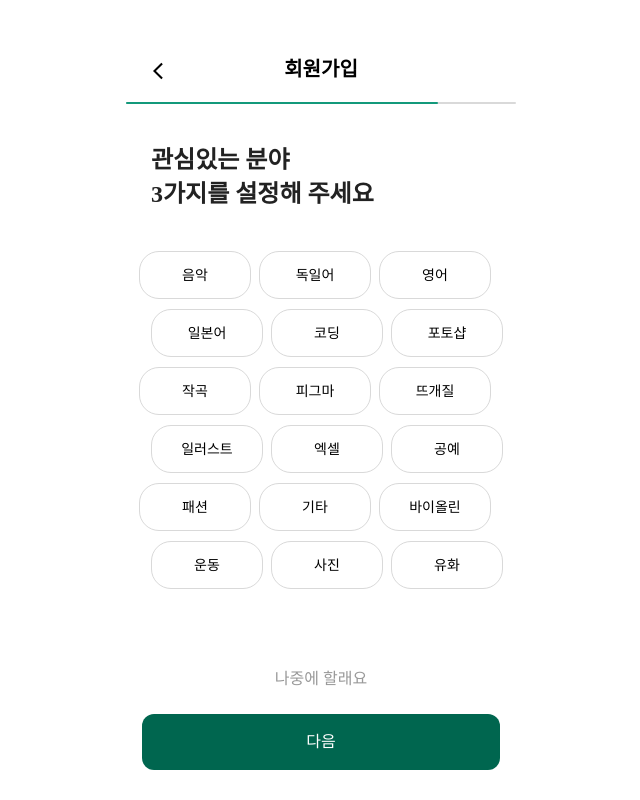
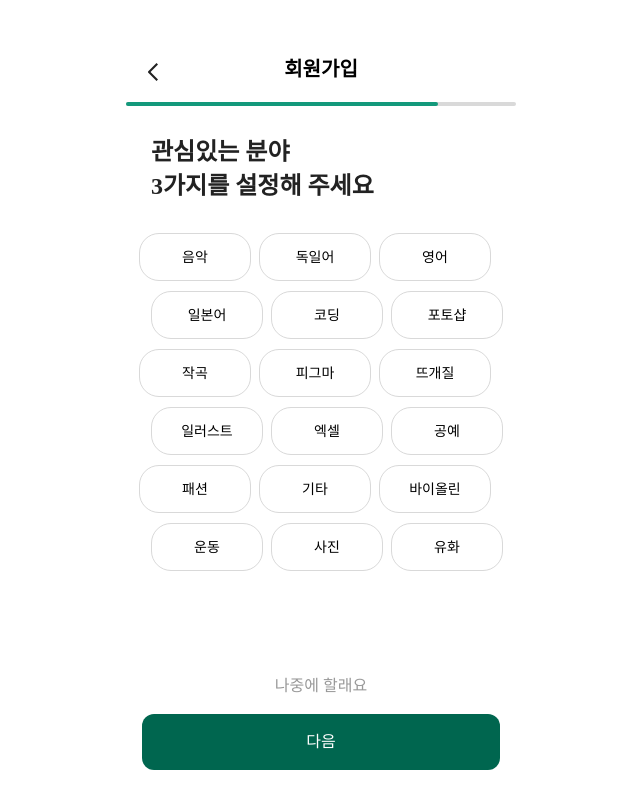
Before and after one commit to EFUB-SWS-Rudolph/Frontend, a React (Vite) app in the folder sws/: page /signup/interest in a window 1280 px wide. Shown: the whole page, without its empty margins (319-959 px from the left). Built offline with nearby package versions, Linux system fonts and the light colour scheme; a web font is replaced by a local one.

Commit message:
💄Design: edit component locations

```diff
--- a/sws/src/signUp/components/common/DropDown.jsx
+++ b/sws/src/signUp/components/common/DropDown.jsx
@@ -89,27 +89,12 @@ const OptionContainer = styled.ul`
   padding: 5px 0;
   list-style: none;
 
-  &::-webkit-scrollbar {
-    width: 0px;
-    height: 0px;
-    display: none;
-  }
+&::-webkit-scrollbar-button {
+  display: none !important;
+  height: 0 !important;
+  width: 0 !important;
+}
 
-  &::-webkit-scrollbar-button {
-    display: none;
-    height: 0;
-    width: 0;
-  }
-
-  &::-webkit-scrollbar-thumb {
-    background-color: transparent;
-    display: none;
-  }
-
-  &::-webkit-scrollbar-track {
-    background-color: transparent;
-    display: none;
-  }
   scrollbar-width: thin;
   scrollbar-color: ${({ theme }) => theme.colors.secondary} transparent;
 `;
--- a/sws/src/signUp/components/common/NextBtn.jsx
+++ b/sws/src/signUp/components/common/NextBtn.jsx
@@ -22,7 +22,7 @@ const NextButton = styled.button`
   justify-content: center;
   border-radius: 12px;
   border: none;
-  margin: 17px auto 0;
+  margin: 10px auto 0;
   cursor: pointer;
   background-color: ${({ disabled, theme }) =>
     disabled ? theme.colors.gray300 : theme.colors.primary};
--- a/sws/src/signUp/components/common/ProgressBar.jsx
+++ b/sws/src/signUp/components/common/ProgressBar.jsx
@@ -12,7 +12,7 @@ export default function ProgressBar({ step, totalSteps }) {
 
 const ProgressWrapper = styled.div`
   width: 390px;
-  height: 2px;
+  height: 4px;
   background-color: ${({ theme }) => theme.colors.gray300};
   border-radius: 2px;
 `;
--- a/sws/src/signUp/components/common/SignUpHeader.jsx
+++ b/sws/src/signUp/components/common/SignUpHeader.jsx
@@ -33,7 +33,7 @@ export default function SignUpHeader({ backRoute }) {
   return (
     <HeaderWrapper>
       <LeftArea onClick={handleMoveBack}>
-        <MdOutlineArrowBackIosNew size={20} />
+        <BACK_ARROW />
       </LeftArea>
       <CenterArea>
         <HeaderTitle>회원가입</HeaderTitle>
--- a/sws/src/signUp/pages/Certification.jsx
+++ b/sws/src/signUp/pages/Certification.jsx
@@ -95,7 +95,7 @@ const SignUpContents = styled.div`
   display: flex;
   flex-direction: column;
   flex: 1;
-  padding: 40px 0 10px;
+  padding: 30px 0 10px;
   width: 100%;
 `;
 
--- a/sws/src/signUp/pages/SetInterest.jsx
+++ b/sws/src/signUp/pages/SetInterest.jsx
@@ -52,7 +52,7 @@ const SignUpContents = styled.div`
   display: flex;
   flex-direction: column;
   flex: 1;
-  padding: 40px 0 10px;
+  padding: 30px 0 10px;
   width: 100%;
 `;
 
@@ -66,7 +66,7 @@ const EnteringInfoContainer = styled.div`
   display: flex;
   flex-direction: column;
   gap: 10px;
-  margin-bottom: 30px;
+  margin-bottom: 20px;
   padding: 0 25px;
 `;
 
--- a/sws/src/signUp/pages/SetProfile.jsx
+++ b/sws/src/signUp/pages/SetProfile.jsx
@@ -85,7 +85,7 @@ const SignUpContents = styled.div`
   display: flex;
   flex-direction: column;
   flex: 1;
-  padding: 40px 0 10px;
+  padding: 30px 0 10px;
   width: 100%;
 `;
 
--- a/sws/src/signUp/pages/SetTalent.jsx
+++ b/sws/src/signUp/pages/SetTalent.jsx
@@ -51,7 +51,7 @@ const SignUpContents = styled.div`
   display: flex;
   flex-direction: column;
   flex: 1;
-  padding: 40px 0 10px;
+  padding: 30px 0 10px;
   width: 100%;
 `;
 
@@ -65,7 +65,7 @@ const EnteringInfoContainer = styled.div`
   display: flex;
   flex-direction: column;
   gap: 10px;
-  margin-bottom: 30px;
+  margin-bottom: 20px;
   padding: 0 25px;
 `;
 
--- a/sws/src/signUp/pages/UnivInfo.jsx
+++ b/sws/src/signUp/pages/UnivInfo.jsx
@@ -101,7 +101,7 @@ const SignUpContents = styled.div`
   display: flex;
   flex-direction: column;
   flex: 1;
-  padding: 40px 0 10px;
+  padding: 30px 0 10px;
   width: 100%;
 `;
 
```
